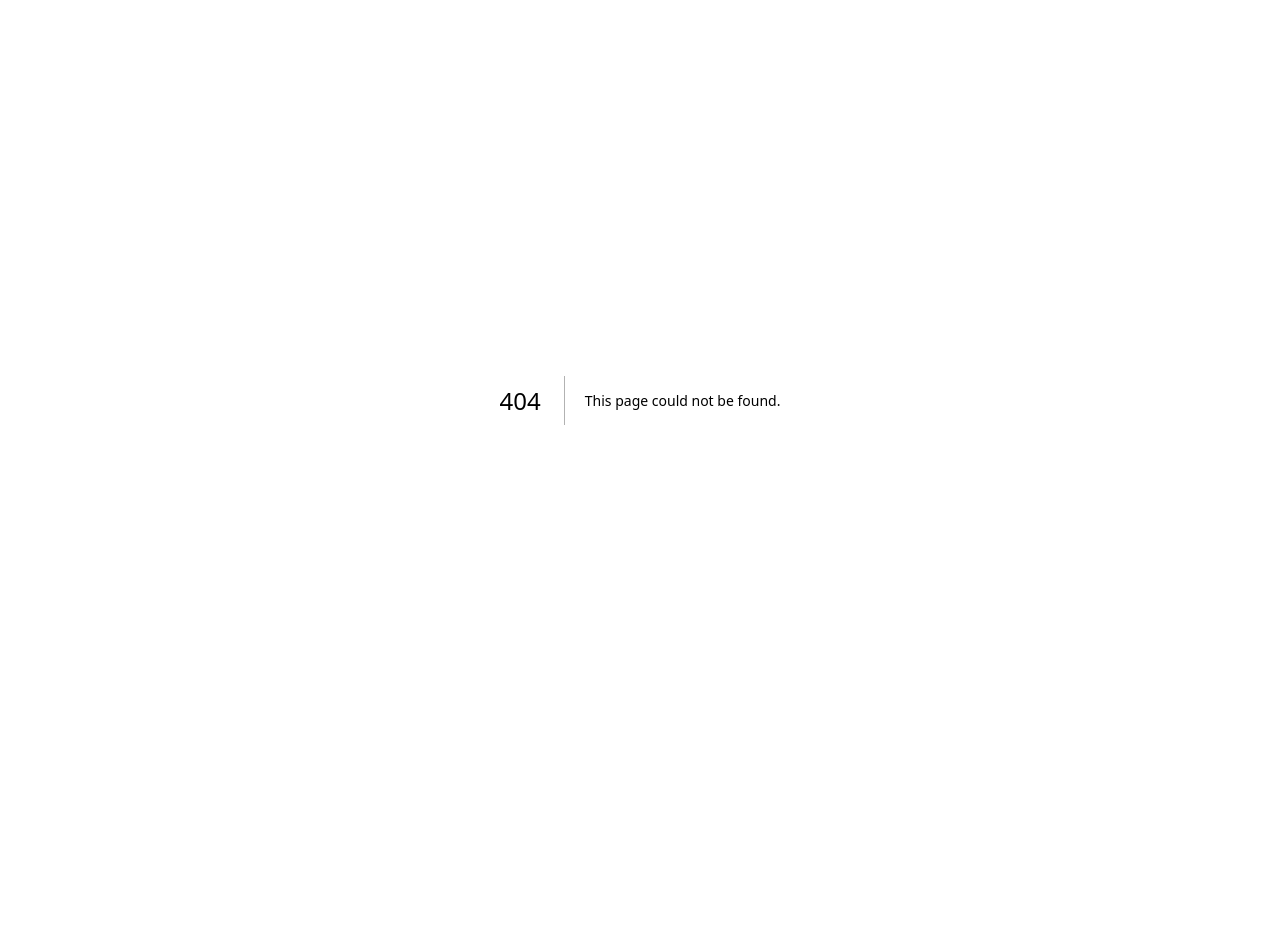
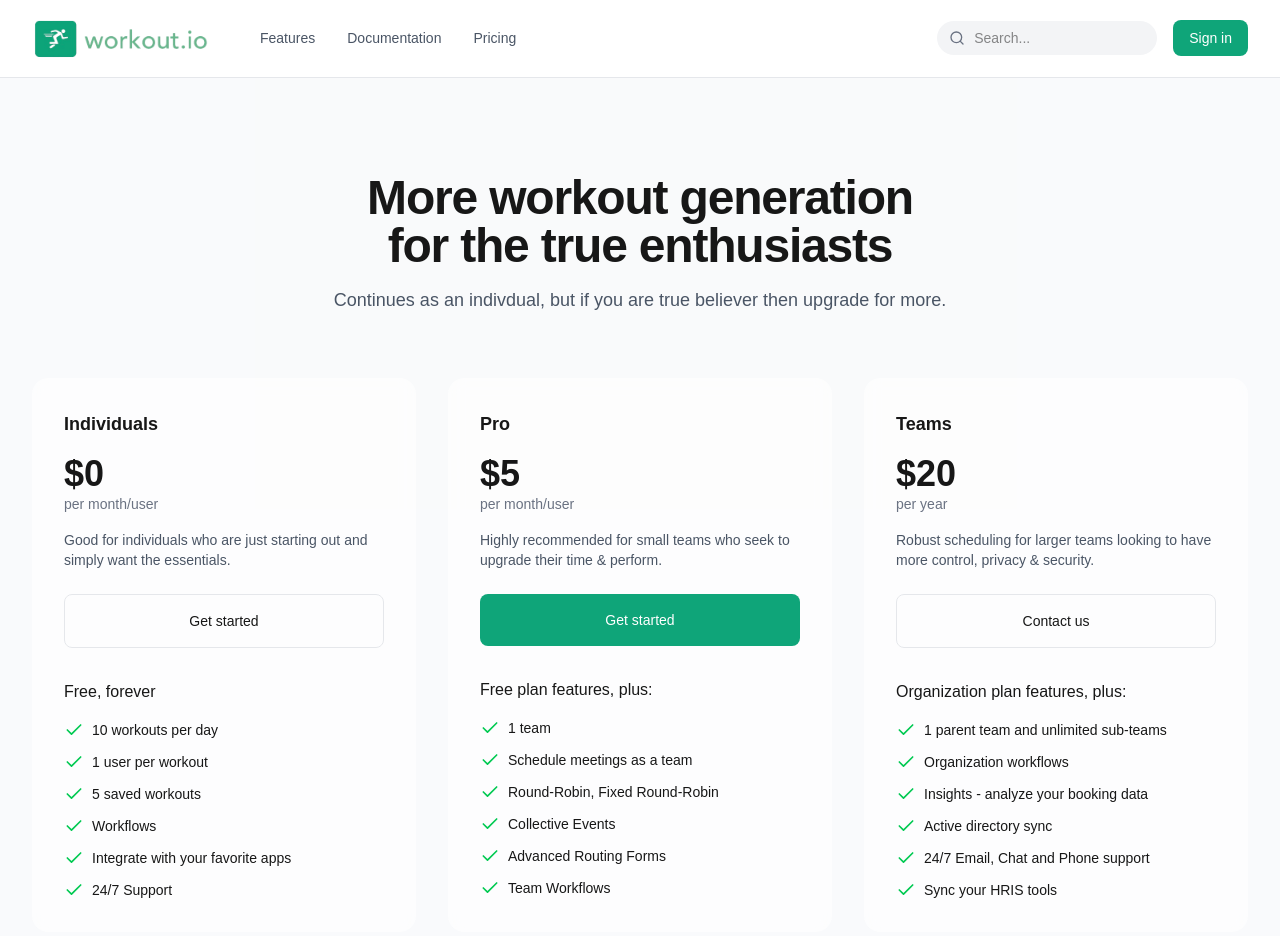
Before and after one commit to MiguelDZ123/workoutapp, a Next.js app: page /pricing in a window 1280 px wide. Before the commit this address had no page. Shown: the top 936 px of the page. Before the commit the page ends 800 px from the top, so only its background shows below. Built offline with nearby package versions, Linux system fonts and the light colour scheme; no server answers.

Commit message:
Added pricing page

```diff
--- /dev/null
+++ b/app/pricing/page.tsx
@@ -0,0 +1,154 @@
+import Header from '@/components/Header';
+import { Check } from 'lucide-react';
+
+export default function PricingPage() {
+    return (
+        <div className="min-h-screen bg-gray-50/95 dark:bg-gray-900">
+            <Header />
+            <div className="max-w-7xl mx-auto px-4 py-24 sm:px-6 lg:px-8">
+                <div className="text-center mb-16">
+                    <h1 className="text-4xl sm:text-5xl font-bold tracking-tight mb-4">
+                        More workout generation<br />for the true enthusiasts
+                    </h1>
+                    <p className="text-lg text-gray-600 dark:text-gray-400">
+                        Continues as an indivdual, but if you are true believer then upgrade for more.
+                    </p>
+                </div>
+
+                <div className="grid grid-cols-1 md:grid-cols-3 gap-8">
+                    {/* Individual Plan */}
+                    <div className="bg-white/60 dark:bg-gray-800/60 rounded-2xl p-8 backdrop-blur-sm relative">
+                        <h3 className="text-lg font-semibold mb-4">Individuals</h3>
+                        <div className="mb-4">
+                            <p className="text-4xl font-bold">$0</p>
+                            <p className="text-sm text-gray-500 dark:text-gray-400">per month/user</p>
+                        </div>
+                        <p className="text-sm text-gray-600 dark:text-gray-400 mb-6">
+                            Good for individuals who are just starting out and simply want the essentials.
+                        </p>
+                        <button className="w-full py-4 px-4 rounded-lg border border-gray-200 dark:border-gray-700 text-sm font-medium hover:bg-gray-50 dark:hover:bg-gray-700/50 mb-8">
+                            Get started
+                        </button>
+                        <div>
+                            <p className="font-medium mb-4">Free, forever</p>
+                            <ul className="space-y-3">
+                                <li className="flex items-start gap-2">
+                                    <Check className="w-5 h-5 text-green-500 flex-shrink-0" />
+                                    <span className="text-sm">10 workouts per day</span>
+                                </li>
+                                <li className="flex items-start gap-2">
+                                    <Check className="w-5 h-5 text-green-500 flex-shrink-0" />
+                                    <span className="text-sm">1 user per workout</span>
+                                </li>
+                                <li className="flex items-start gap-2">
+                                    <Check className="w-5 h-5 text-green-500 flex-shrink-0" />
+                                    <span className="text-sm">5 saved workouts</span>
+                                </li>
+                                <li className="flex items-start gap-2">
+                                    <Check className="w-5 h-5 text-green-500 flex-shrink-0" />
+                                    <span className="text-sm">Workflows</span>
+                                </li>
+                                <li className="flex items-start gap-2">
+                                    <Check className="w-5 h-5 text-green-500 flex-shrink-0" />
+                                    <span className="text-sm">Integrate with your favorite apps</span>
+                                </li>
+                                <li className="flex items-start gap-2">
+                                    <Check className="w-5 h-5 text-green-500 flex-shrink-0" />
+                                    <span className="text-sm">24/7 Support</span>
+                                </li>
+                            </ul>
+                        </div>
+                    </div>
+
+                    {/* Teams Plan */}
+                    <div className="bg-white/60 dark:bg-gray-800/60 rounded-2xl p-8 backdrop-blur-sm relative">
+                        <h3 className="text-lg font-semibold mb-4">Pro</h3>
+                        <div className="mb-4">
+                            <p className="text-4xl font-bold">$5</p>
+                            <p className="text-sm text-gray-500 dark:text-gray-400">per month/user</p>
+                        </div>
+                        <p className="text-sm text-gray-600 dark:text-gray-400 mb-6">
+                            Highly recommended for small teams who seek to upgrade their time & perform.
+                        </p>
+                        <button className="w-full py-4 px-4 rounded-lg bg-[#0fa579] text-white text-sm font-medium mb-8">
+                            Get started
+                        </button>
+                        <div>
+                            <p className="font-medium mb-4">Free plan features, plus:</p>
+                            <ul className="space-y-3">
+                                <li className="flex items-start gap-2">
+                                    <Check className="w-5 h-5 text-green-500 flex-shrink-0" />
+                                    <span className="text-sm">1 team</span>
+                                </li>
+                                <li className="flex items-start gap-2">
+                                    <Check className="w-5 h-5 text-green-500 flex-shrink-0" />
+                                    <span className="text-sm">Schedule meetings as a team</span>
+                                </li>
+                                <li className="flex items-start gap-2">
+                                    <Check className="w-5 h-5 text-green-500 flex-shrink-0" />
+                                    <span className="text-sm">Round-Robin, Fixed Round-Robin</span>
+                                </li>
+                                <li className="flex items-start gap-2">
+                                    <Check className="w-5 h-5 text-green-500 flex-shrink-0" />
+                                    <span className="text-sm">Collective Events</span>
+                                </li>
+                                <li className="flex items-start gap-2">
+                                    <Check className="w-5 h-5 text-green-500 flex-shrink-0" />
+                                    <span className="text-sm">Advanced Routing Forms</span>
+                                </li>
+                                <li className="flex items-start gap-2">
+                                    <Check className="w-5 h-5 text-green-500 flex-shrink-0" />
+                                    <span className="text-sm">Team Workflows</span>
+                                </li>
+                            </ul>
+                        </div>
+                    </div>
+
+                    {/* Enterprise Plan */}
+                    <div className="bg-white/60 dark:bg-gray-800/60 rounded-2xl p-8 backdrop-blur-sm">
+                        <h3 className="text-lg font-semibold mb-4">Teams</h3>
+                        <div className="mb-4">
+                            <p className="text-4xl font-bold">$20</p>
+                            <p className="text-sm text-gray-500 dark:text-gray-400">per year</p>
+                        </div>
+                        <p className="text-sm text-gray-600 dark:text-gray-400 mb-6">
+                            Robust scheduling for larger teams looking to have more control, privacy & security.
+                        </p>
+                        <button className="w-full py-4 px-4 rounded-lg border border-gray-200 dark:border-gray-700 text-sm font-medium hover:bg-gray-50 dark:hover:bg-gray-700/50 mb-8">
+                            Contact us
+                        </button>
+                        <div>
+                            <p className="font-medium mb-4">Organization plan features, plus:</p>
+                            <ul className="space-y-3">
+                                <li className="flex items-start gap-2">
+                                    <Check className="w-5 h-5 text-green-500 flex-shrink-0" />
+                                    <span className="text-sm">1 parent team and unlimited sub-teams</span>
+                                </li>
+                                <li className="flex items-start gap-2">
+                                    <Check className="w-5 h-5 text-green-500 flex-shrink-0" />
+                                    <span className="text-sm">Organization workflows</span>
+                                </li>
+                                <li className="flex items-start gap-2">
+                                    <Check className="w-5 h-5 text-green-500 flex-shrink-0" />
+                                    <span className="text-sm">Insights - analyze your booking data</span>
+                                </li>
+                                <li className="flex items-start gap-2">
+                                    <Check className="w-5 h-5 text-green-500 flex-shrink-0" />
+                                    <span className="text-sm">Active directory sync</span>
+                                </li>
+                                <li className="flex items-start gap-2">
+                                    <Check className="w-5 h-5 text-green-500 flex-shrink-0" />
+                                    <span className="text-sm">24/7 Email, Chat and Phone support</span>
+                                </li>
+                                <li className="flex items-start gap-2">
+                                    <Check className="w-5 h-5 text-green-500 flex-shrink-0" />
+                                    <span className="text-sm">Sync your HRIS tools</span>
+                                </li>
+                            </ul>
+                        </div>
+                    </div>
+                </div>
+            </div>
+        </div>
+    );
+}
```
